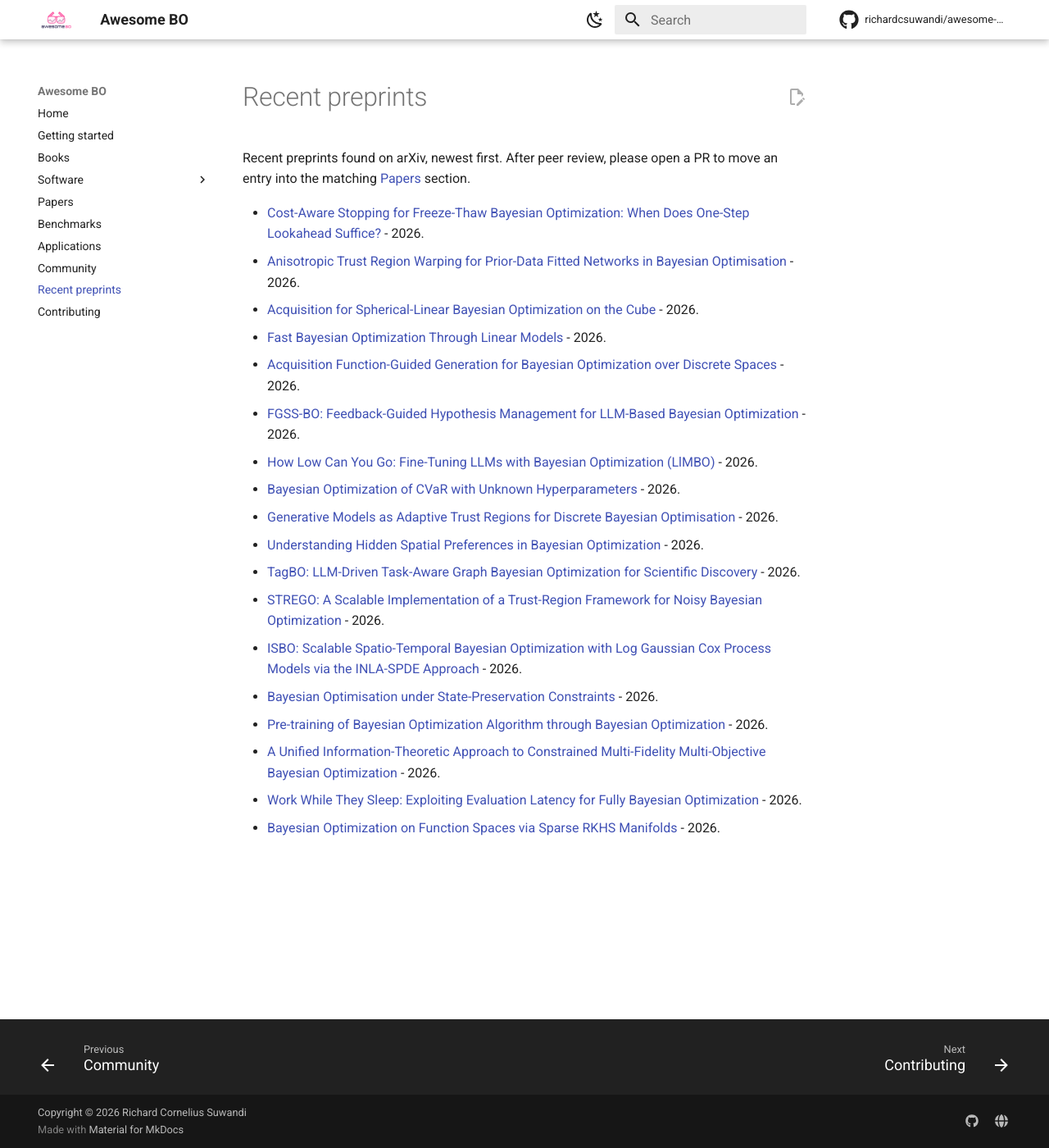
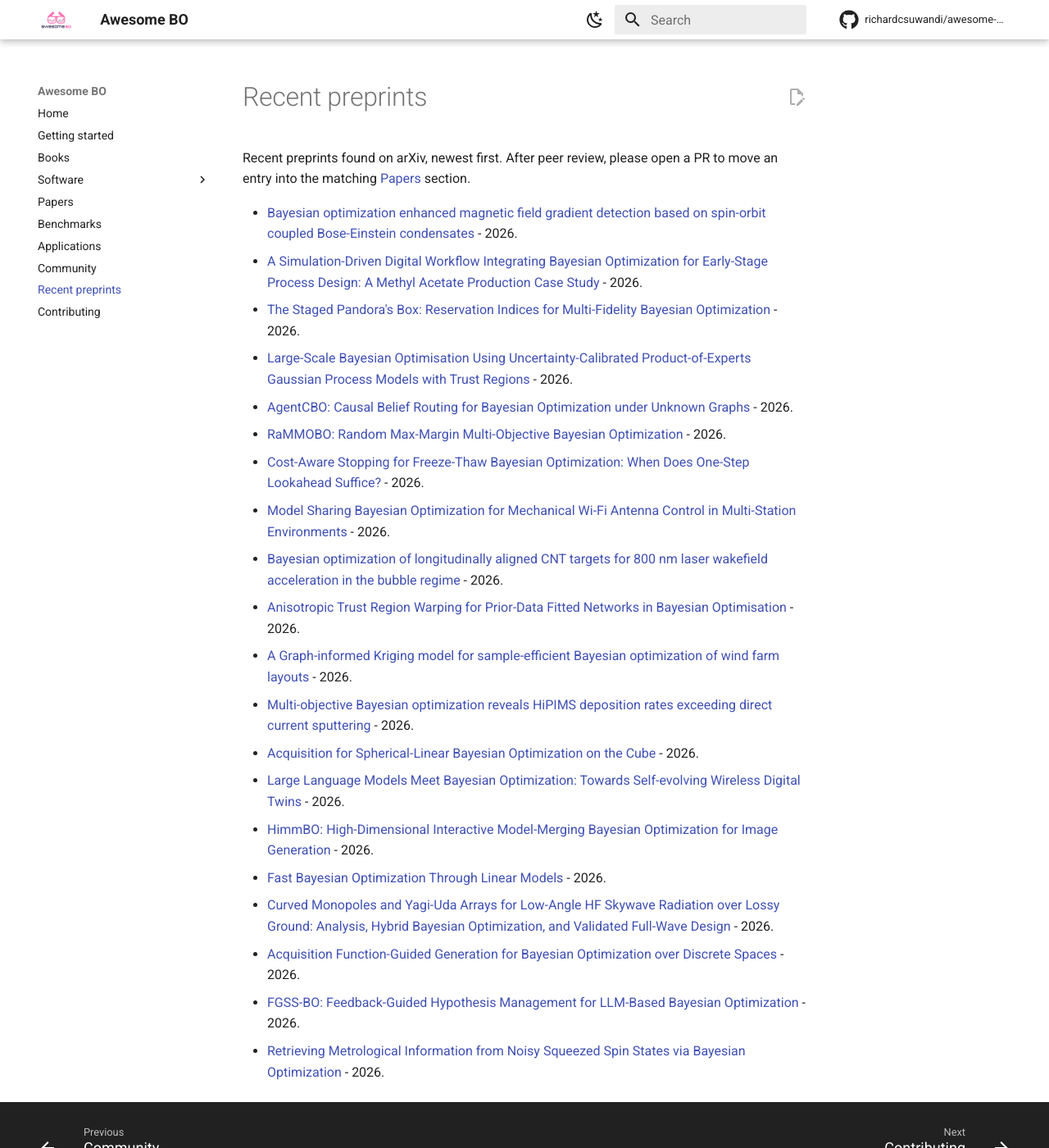
Before and after one commit to richardcsuwandi/awesome-bo, an MkDocs documentation site: the page built from docs/preprints.md, in a window 1280 px wide and 1400 px high. Shown: the whole window at 82% size. Built offline with MkDocs 1.6.1 and Material for MkDocs 9.7.7, drawn with Linux system fonts in a browser that asks for light colours; comment, search, counter and statistics services are not loaded.

Commit message:
Propose new method preprints

```diff
--- a/docs/preprints.md
+++ b/docs/preprints.md
@@ -2,21 +2,23 @@
 
 Recent preprints found on arXiv, newest first. After peer review, please open a PR to move an entry into the matching [Papers](papers.md) section.
 
+- [Bayesian optimization enhanced magnetic field gradient detection based on spin-orbit coupled Bose-Einstein condensates](https://arxiv.org/abs/2611.04719) - 2026.
+- [A Simulation-Driven Digital Workflow Integrating Bayesian Optimization for Early-Stage Process Design: A Methyl Acetate Production Case Study](https://arxiv.org/abs/2611.03673) - 2026.
+- [The Staged Pandora's Box: Reservation Indices for Multi-Fidelity Bayesian Optimization](https://arxiv.org/abs/2611.02722) - 2026.
+- [Large-Scale Bayesian Optimisation Using Uncertainty-Calibrated Product-of-Experts Gaussian Process Models with Trust Regions](https://arxiv.org/abs/2611.01984) - 2026.
+- [AgentCBO: Causal Belief Routing for Bayesian Optimization under Unknown Graphs](https://arxiv.org/abs/2611.01317) - 2026.
+- [RaMMOBO: Random Max-Margin Multi-Objective Bayesian Optimization](https://arxiv.org/abs/2611.00312) - 2026.
 - [Cost-Aware Stopping for Freeze-Thaw Bayesian Optimization: When Does One-Step Lookahead Suffice?](https://arxiv.org/abs/2610.42085) - 2026.
+- [Model Sharing Bayesian Optimization for Mechanical Wi-Fi Antenna Control in Multi-Station Environments](https://arxiv.org/abs/2610.41469) - 2026.
+- [Bayesian optimization of longitudinally aligned CNT targets for 800 nm laser wakefield acceleration in the bubble regime](https://arxiv.org/abs/2610.38810) - 2026.
 - [Anisotropic Trust Region Warping for Prior-Data Fitted Networks in Bayesian Optimisation](https://arxiv.org/abs/2610.37737) - 2026.
+- [A Graph-informed Kriging model for sample-efficient Bayesian optimization of wind farm layouts](https://arxiv.org/abs/2610.35975) - 2026.
+- [Multi-objective Bayesian optimization reveals HiPIMS deposition rates exceeding direct current sputtering](https://arxiv.org/abs/2610.35535) - 2026.
 - [Acquisition for Spherical-Linear Bayesian Optimization on the Cube](https://arxiv.org/abs/2610.32628) - 2026.
+- [Large Language Models Meet Bayesian Optimization: Towards Self-evolving Wireless Digital Twins](https://arxiv.org/abs/2610.31192) - 2026.
+- [HimmBO: High-Dimensional Interactive Model-Merging Bayesian Optimization for Image Generation](https://arxiv.org/abs/2610.30875) - 2026.
 - [Fast Bayesian Optimization Through Linear Models](https://arxiv.org/abs/2610.29580) - 2026.
+- [Curved Monopoles and Yagi-Uda Arrays for Low-Angle HF Skywave Radiation over Lossy Ground: Analysis, Hybrid Bayesian Optimization, and Validated Full-Wave Design](https://arxiv.org/abs/2610.24368) - 2026.
 - [Acquisition Function-Guided Generation for Bayesian Optimization over Discrete Spaces](https://arxiv.org/abs/2610.22763) - 2026.
 - [FGSS-BO: Feedback-Guided Hypothesis Management for LLM-Based Bayesian Optimization](https://arxiv.org/abs/2610.21246) - 2026.
-- [How Low Can You Go: Fine-Tuning LLMs with Bayesian Optimization (LlMBO)](https://arxiv.org/abs/2610.18504) - 2026.
-- [Bayesian Optimization of CVaR with Unknown Hyperparameters](https://arxiv.org/abs/2610.18306) - 2026.
-- [Generative Models as Adaptive Trust Regions for Discrete Bayesian Optimisation](https://arxiv.org/abs/2610.16992) - 2026.
-- [Understanding Hidden Spatial Preferences in Bayesian Optimization](https://arxiv.org/abs/2610.14696) - 2026.
-- [TagBO: LLM-Driven Task-Aware Graph Bayesian Optimization for Scientific Discovery](https://arxiv.org/abs/2610.14626) - 2026.
-- [STREGO: A Scalable Implementation of a Trust-Region Framework for Noisy Bayesian Optimization](https://arxiv.org/abs/2610.14338) - 2026.
-- [ISBO: Scalable Spatio-Temporal Bayesian Optimization with Log Gaussian Cox Process Models via the INLA-SPDE Approach](https://arxiv.org/abs/2610.12213) - 2026.
-- [Bayesian Optimisation under State-Preservation Constraints](https://arxiv.org/abs/2610.12150) - 2026.
-- [Pre-training of Bayesian Optimization Algorithm through Bayesian Optimization](https://arxiv.org/abs/2610.10186) - 2026.
-- [A Unified Information-Theoretic Approach to Constrained Multi-Fidelity Multi-Objective Bayesian Optimization](https://arxiv.org/abs/2610.10174) - 2026.
-- [Work While They Sleep: Exploiting Evaluation Latency for Fully Bayesian Optimization](https://arxiv.org/abs/2610.08969) - 2026.
-- [Bayesian Optimization on Function Spaces via Sparse RKHS Manifolds](https://arxiv.org/abs/2610.07417) - 2026.
+- [Retrieving Metrological Information from Noisy Squeezed Spin States via Bayesian Optimization](https://arxiv.org/abs/2610.19471) - 2026.
```
Also changed, not shown: README.md (+14 -12 lines).
